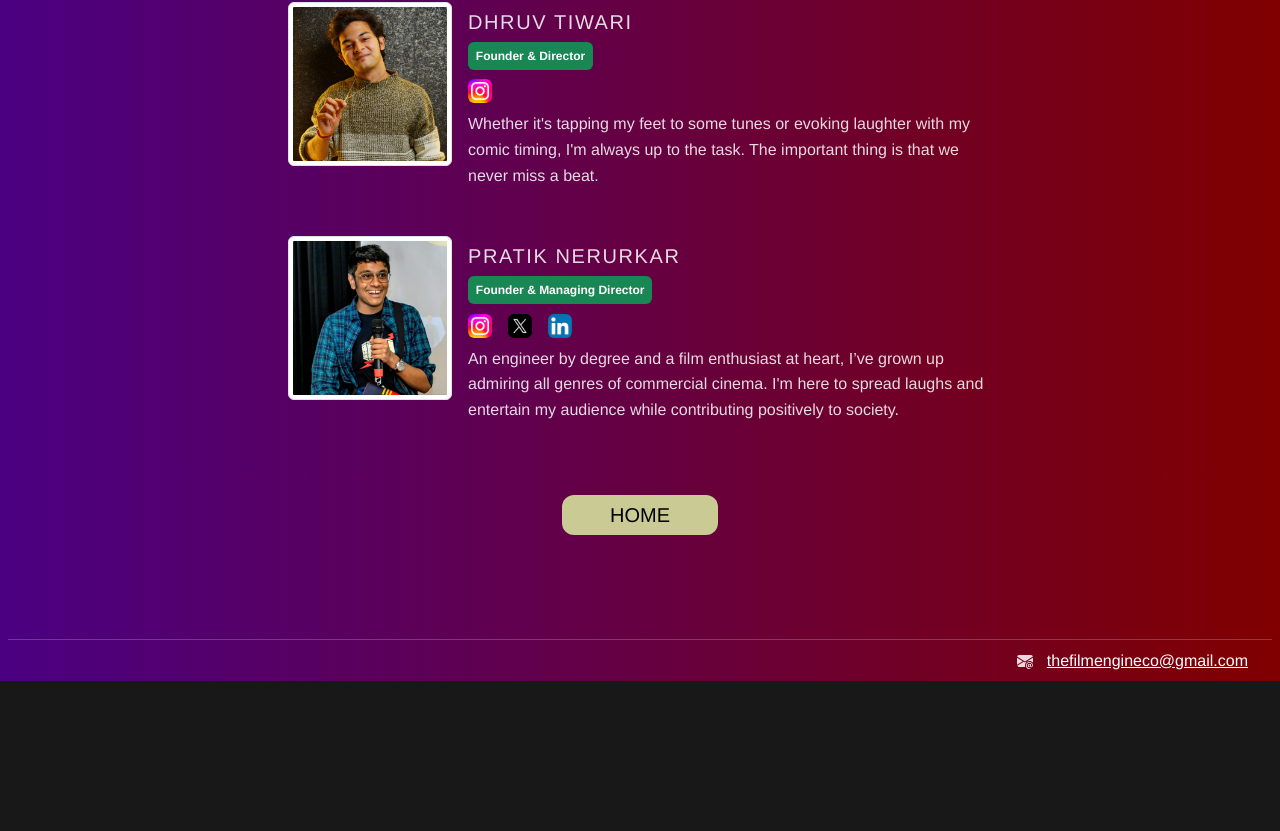
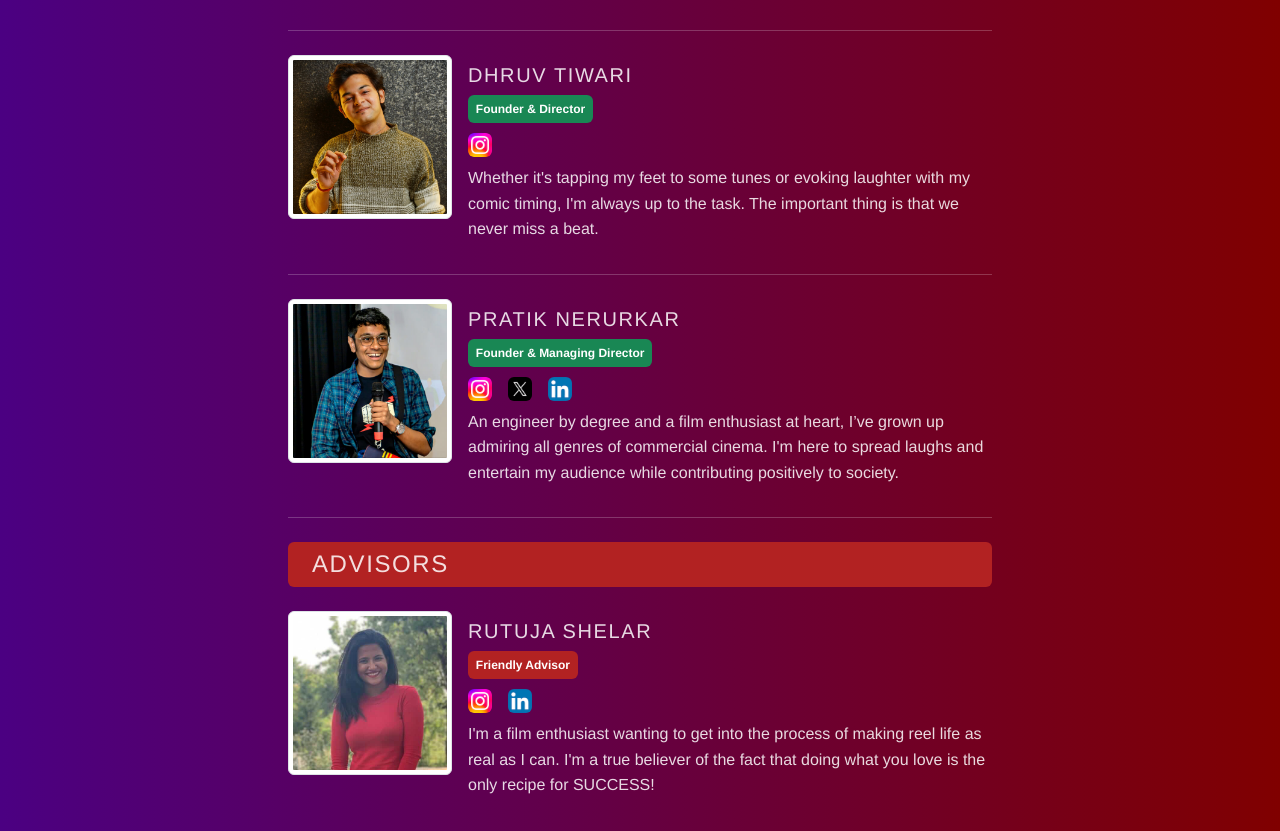
Before and after one commit to PlayPratz/FilmEngine, a Vue app: page /#/meet-us in a window 1280 px wide. Shown: the part 289-1120 px from the top of the page. Before the commit the page ends 970 px from the top, so only its background shows below. Built offline with nearby package versions, Linux system fonts and the light colour scheme.

Commit message:
Rutuja is back :-)

```diff
--- a/src/assets/main.css
+++ b/src/assets/main.css
@@ -22,6 +22,12 @@
 @media (min-width: 1400px) { ... }
 
 */
+
+:root{
+  --color-founder: #198754;
+  --color-advisor: firebrick;
+}
+
 
 #app {
   width: 100%;
@@ -94,6 +100,14 @@
   text-transform: uppercase;
 }
 
+.badge-founder {
+  background-color: var(--color-founder)
+}
+
+.badge-advisor {
+ background-color: var(--color-advisor);
+}
+
 .social-media-icon {
   width: 24px;
   border-radius: 25%;
--- /dev/null
+++ b/src/components/PersonBio.vue
@@ -0,0 +1,39 @@
+<script setup lang="ts">
+import type { SocialMediaConnection } from './SocialMedia.vue';
+import SocialMedia from './SocialMedia.vue';
+
+export interface TeamMember {
+    name: string;
+    post: Post;
+    description: string;
+    image: string;
+    connections?: SocialMediaConnection[]
+}
+
+interface Post {
+    title: string;
+    category: "Founder" | "Advisor";
+}
+
+const props = defineProps<{person: TeamMember}>();
+const person = props.person;
+
+let badgeClassName = "badge py-2 me-2 ";
+if(person.post.category==="Founder") {
+    badgeClassName = badgeClassName + 'badge-founder';
+} else {
+    badgeClassName = badgeClassName + 'badge-advisor';
+}
+</script>
+
+<template>
+    <div class="d-flex flex-column flex-md-row">
+            <img :src="`/people/${person.image}`" class="img-thumbnail team-member-image" />
+            <div class="py-2 ms-md-3">
+                <h5 class="team-member-name">{{ person.name }}</h5>
+                <span :class="badgeClassName">{{ person.post?.title }}</span>
+                <SocialMedia v-if="person.connections" :connections="person.connections" class="my-2" />
+                <p class="my-0">{{ person.description }}</p>
+            </div>
+        </div>
+</template>
--- a/src/views/MeetUsView.vue
+++ b/src/views/MeetUsView.vue
@@ -1,20 +1,14 @@
 <script setup lang="ts">
-import type { SocialMediaConnection } from '@/components/SocialMedia.vue';
-import SocialMedia from "@/components/SocialMedia.vue"
+import type { TeamMember } from '@/components/PersonBio.vue';
+import PersonBio from '@/components/PersonBio.vue';
 
-
-interface TeamMember {
-    name: string;
-    post?: string;
-    description: string;
-    image: string;
-    connections?: SocialMediaConnection[]
-}
-
-const PEOPLE: TeamMember[] = [
+const FOUNDERS: TeamMember[] = [
     {
         name: "Shree Warang",
-        post: "Founder & Director",
+        post: {
+            title: "Founder & Director",
+            category: "Founder"
+        },
         description: "Being a movie buff, I adore every step of the production process, from writing the screenplay to producing the sound design to editing. But acting is the aspect of filmmaking that I adore and love the most!",
         image: "8a6f203d-84b5-43ab-9206-657b3dc7696a.jpg",
         connections: [
@@ -26,7 +20,10 @@ const PEOPLE: TeamMember[] = [
     },
     {
         name: "Dhruv Tiwari",
-        post: "Founder & Director",
+        post: {
+            title: "Founder & Director",
+            category: "Founder"
+        },
         description: "Whether it's tapping my feet to some tunes or evoking laughter with my comic timing, I'm always up to the task. The important thing is that we never miss a beat.",
         image: "f83574f3-93ab-4313-9704-647768be8be8.jpg",
         connections: [
@@ -36,24 +33,12 @@ const PEOPLE: TeamMember[] = [
             }
         ]
     },
-    // {
-    //     name: "Rutuja Shelar",
-    //     description: "I'm a film enthusiast wanting to get into the process of making reel life as real as I can. I'm a true believer of the fact that doing what you love is the only recipe for SUCCESS!",
-    //     image: "4408a96f-48a7-4ea2-b8f0-f2bb96545d3e.jpg",
-    //     connections: [
-    //         {
-    //             site: "Instagram",
-    //             link: "https://instagram.com/rutujashelar"
-    //         },
-    //         {
-    //             site: "LinkedIn",
-    //             link: "https://linkedin.com/in/rutuja-shelar-3b46b027b"
-    //         },
-    //     ]
-    // },
     {
         name: "Pratik Nerurkar",
-        post: "Founder & Managing Director",
+        post: {
+            title: "Founder & Managing Director",
+            category: "Founder"
+        },
         description: "An engineer by degree and a film enthusiast at heart, I’ve grown up admiring all genres of commercial cinema. I'm here to spread laughs and entertain my audience while contributing positively to society.",
         image: "76b25983-806a-45b7-8ea3-9039ddc6f2f0.jpg",
         connections: [
@@ -72,19 +57,39 @@ const PEOPLE: TeamMember[] = [
         ]
     }
 ];
+
+const ADVISORS: TeamMember[] = [
+    {
+        name: "Rutuja Shelar",
+        post: {
+            title: "Friendly Advisor",
+            category: "Advisor",
+        },
+        description: "I'm a film enthusiast wanting to get into the process of making reel life as real as I can. I'm a true believer of the fact that doing what you love is the only recipe for SUCCESS!",
+        image: "4408a96f-48a7-4ea2-b8f0-f2bb96545d3e.jpg",
+        connections: [
+            {
+                site: "Instagram",
+                link: "https://instagram.com/rutujashelar"
+            },
+            {
+                site: "LinkedIn",
+                link: "https://linkedin.com/in/rutuja-shelar-3b46b027b"
+            },
+        ]
+    },
+]
 </script>
 
 <template>
-    <div v-for="person in PEOPLE" :key="person.name" class="my-4 w-100">
-        <div class="d-flex flex-column flex-md-row">
-            <img :src="`/people/${person.image}`" class="img-thumbnail team-member-image" />
-            <div class="py-2 ms-md-3">
-                <h5 class="team-member-name">{{ person.name }}</h5>
-                <span class="badge text-bg-success py-2 me-2">{{ person.post }}</span>
-                <SocialMedia v-if="person.connections" :connections="person.connections" class="my-2" />
-                <p>{{ person.description }}</p>
-            </div>
-        </div>
+    <h4 class="team-member-name px-4 py-2 mb-4 rounded badge-founder">Founders</h4>
+    <div v-for="person in FOUNDERS" :key="person.name">
+        <PersonBio :person="person" />
+        <hr class="my-4"/>
+    </div>
+    <h4 class="team-member-name px-4 py-2 mb-4 rounded badge-advisor">Advisors</h4>
+    <div v-for="person in ADVISORS" :key="person.name">
+        <PersonBio :person="person" />
     </div>
     <RouterLink to="/" class="text-decoration-none text-grey">
         <div class="elevated-button my-5 px-5 fit-content">
```
